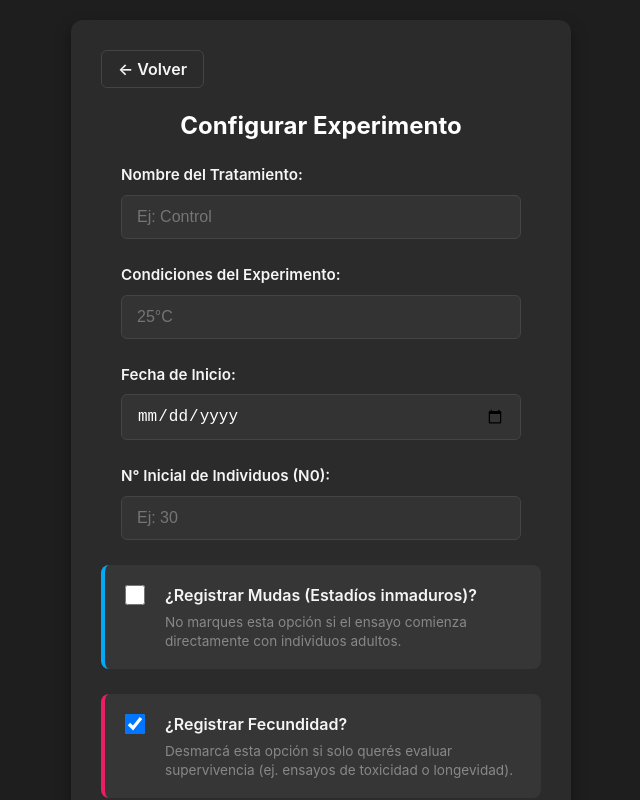
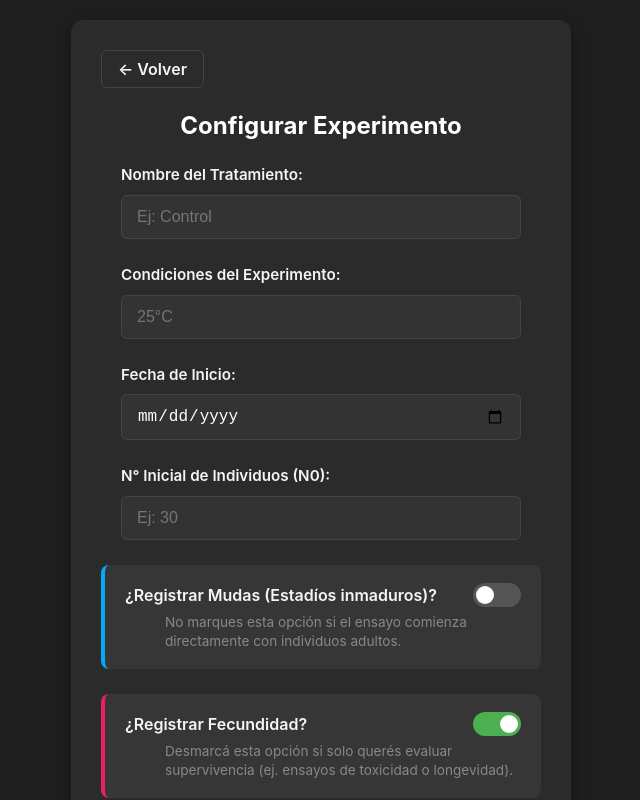
Before and after one commit to nicomelchert10/LifeTable_App, a React (Vite) app: page / in a window 1280 px wide. Both pictures are taken after a click on the button "+ Nuevo Experimento". Shown: the top 800 px of the page, without its empty margins (319-959 px from the left). Built offline with nearby package versions, Linux system fonts and the light colour scheme.

Commit message:
style: animaciones de transición e interruptores

```diff
--- a/src/App.css
+++ b/src/App.css
@@ -928,3 +928,93 @@ button:active {
     box-sizing: border-box !important;
   }
 }
+
+/* =========================================
+   1. TRANSICIONES DE PANTALLA Y PANELES
+   ========================================= */
+
+/* Animación de entrada para todas las pantallas */
+.screen-transition {
+  animation: fadeInScreen 0.4s cubic-bezier(0.4, 0, 0.2, 1) forwards;
+}
+
+@keyframes fadeInScreen {
+  from { opacity: 0; transform: translateY(15px); }
+  to { opacity: 1; transform: translateY(0); }
+}
+
+/* Animación para cuando se despliega el panel en el Dashboard */
+.treatment-summary-panel {
+  animation: slideDownPanel 0.3s cubic-bezier(0.4, 0, 0.2, 1) forwards;
+  transform-origin: top;
+}
+
+@keyframes slideDownPanel {
+  from { opacity: 0; transform: scaleY(0.95); }
+  to { opacity: 1; transform: scaleY(1); }
+}
+
+
+/* =========================================
+   2. INTERRUPTORES ESTILO APP NATIVA (Toggles)
+   ========================================= */
+
+.toggle-checkbox {
+  appearance: none;
+  -webkit-appearance: none;
+  display: none;
+}
+
+.toggle-label {
+  display: flex;
+  align-items: center;
+  justify-content: space-between;
+  cursor: pointer;
+  font-weight: 600;
+  font-size: 1.05rem;
+  width: 100%;
+  position: relative;
+}
+
+.toggle-label::after {
+  content: '';
+  display: inline-block;
+  width: 48px;
+  height: 24px;
+  background-color: #555;
+  border-radius: 24px;
+  transition: background-color 0.3s ease;
+  flex-shrink: 0;
+}
+
+.toggle-label::before {
+  content: '';
+  position: absolute;
+  width: 18px;
+  height: 18px;
+  background-color: white;
+  border-radius: 50%;
+  right: 27px;
+  top: 50%;
+  transform: translateY(-50%);
+  z-index: 1;
+  transition: right 0.3s cubic-bezier(0.4, 0.0, 0.2, 1);
+}
+
+/* Cuando se activa el toggle en general (Verde) */
+.toggle-checkbox:checked + .toggle-label::after,
+.toggle-label:has(.toggle-checkbox:checked)::after {
+  background-color: #4CAF50;
+}
+
+/* Cuando se activa el toggle de Fecundidad (Rosa) */
+.molt-toggle-box[style*="E91E63"] .toggle-checkbox:checked + .toggle-label::after,
+.molt-toggle-box[style*="E91E63"] .toggle-label:has(.toggle-checkbox:checked)::after {
+  background-color: #E91E63;
+}
+
+/* Movimiento de la bolita al activar */
+.toggle-checkbox:checked + .toggle-label::before,
+.toggle-label:has(.toggle-checkbox:checked)::before {
+  right: 3px;
+}
```
